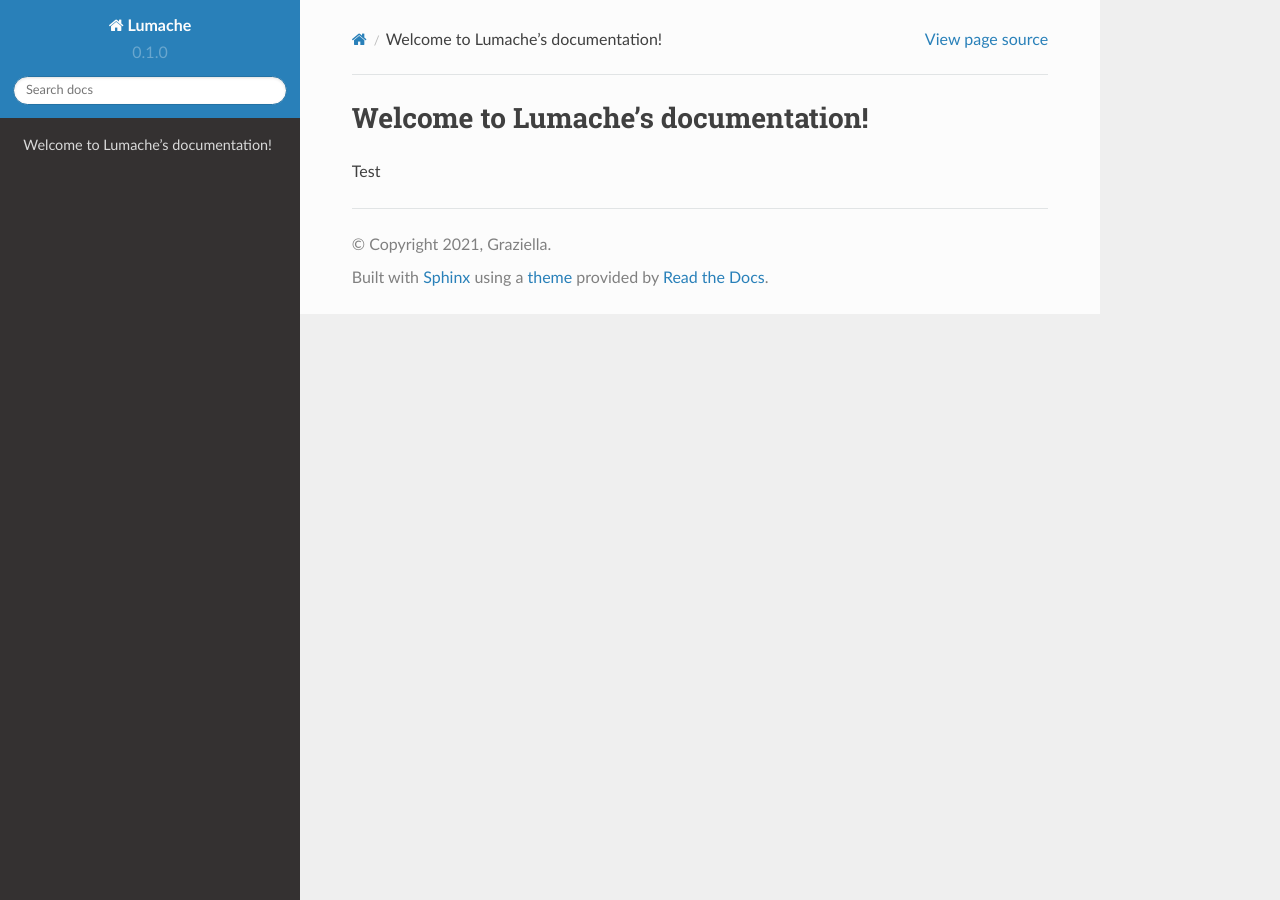
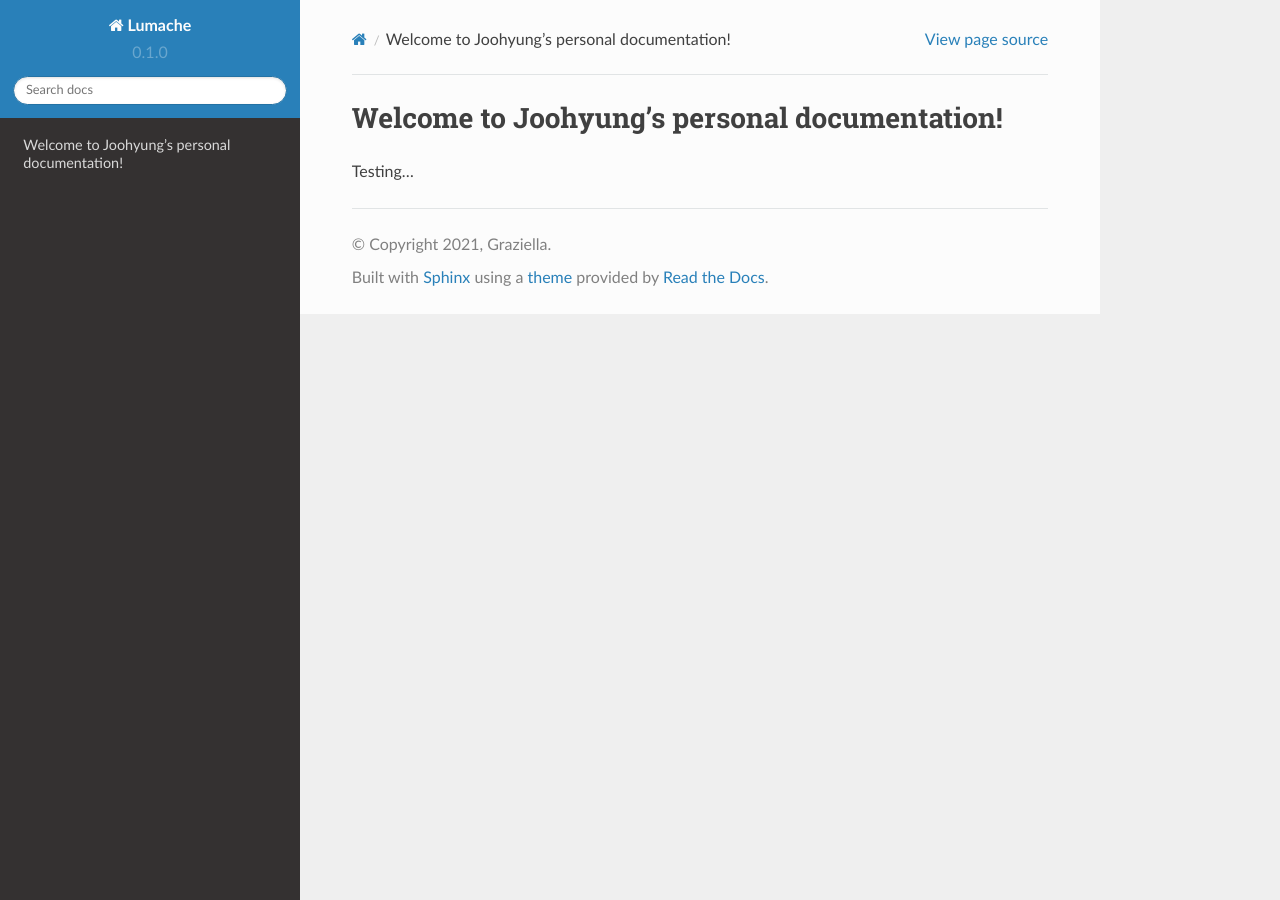
Before and after one commit to joohyungsun7/docsforjhs, a Sphinx documentation site: the page built from docs/index.rst, in a window 1280 px wide. Built offline with Sphinx 7.4.7 and the Read the Docs theme 2.0.0, drawn with Linux system fonts in a browser that asks for light colours.

Commit message:
Update index.rst

```diff
--- a/docs/index.rst
+++ b/docs/index.rst
@@ -1,4 +1,4 @@
-Welcome to Lumache's documentation!
+Welcome to Joohyung's personal documentation!
 ===================================
 
-Test
+Testing...
```
